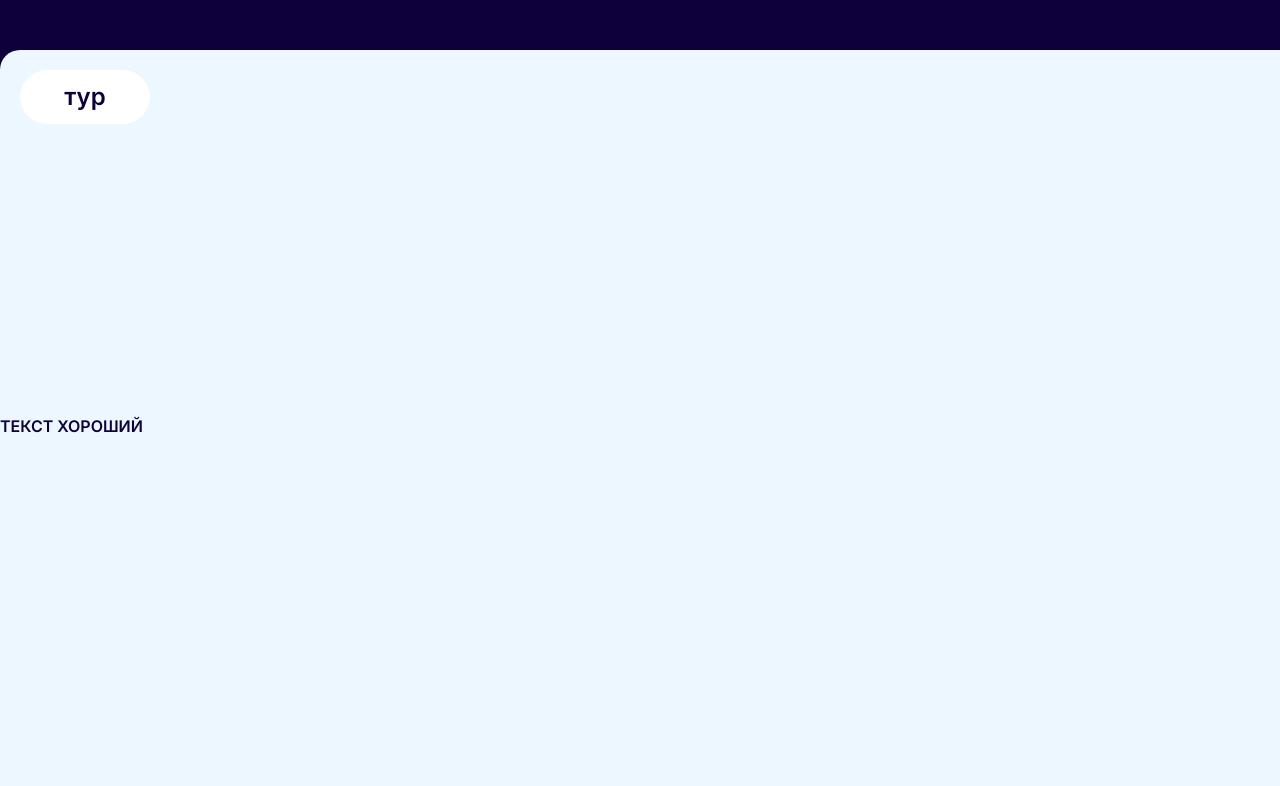
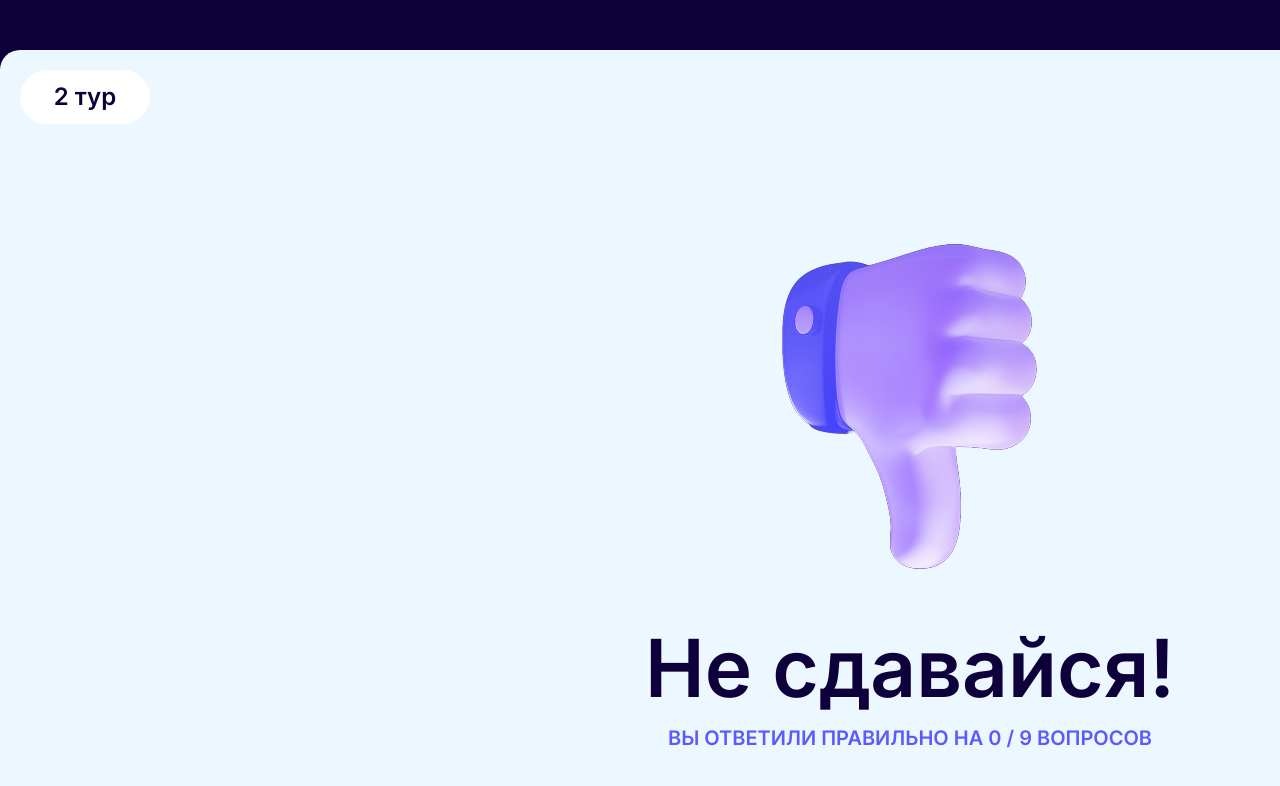
Before and after one commit to Iranigami/quiz-project, a React (Vite) app: page /result/1 in a window 1280 px wide. Shown: the top 786 px of the page. Built offline with nearby package versions, Linux system fonts and the light colour scheme.

Commit message:
result page layout

```diff
--- a/src/App.tsx
+++ b/src/App.tsx
@@ -7,9 +7,7 @@ import ResultPage from "./comps/ResultPage";
 import { tours } from "./data";
 
 function App() {
-  //тестовые данные на время
-  const questionsCount = 12;
-  const res = 6;
+  const [result, setResult] = useState(0);
 
 
   return (
@@ -20,6 +18,7 @@ function App() {
           path="/quiz/:tourId/:questionId"
           element={
             <QuizCard
+            onEndTour={(correctAnswers) => {setResult(correctAnswers)}}
             />
           }
         />
@@ -28,11 +27,10 @@ function App() {
           element={<TourPage/>}
         />
         <Route
-          path="/result/:tour_id"
+          path="/result/:tourId"
           element={
             <ResultPage
-              answeredQuestions={res}
-              totalQuestions={questionsCount}
+              answeredQuestions={result}
             />
           }
         />
--- a/src/comps/ResultPage.tsx
+++ b/src/comps/ResultPage.tsx
@@ -3,35 +3,67 @@ import great from "../assets/images/great.png";
 import good from "../assets/images/good.png";
 import bad from "../assets/images/bad.png";
 import { useState } from "react";
+import { tours } from "../data";
+import Modal from "./Modal";
 
 type Props = {
   answeredQuestions: number;
-  totalQuestions: number;
 };
 
 export default function ResultPage({
   answeredQuestions,
-  totalQuestions,
 }: Props) {
-  const result = totalQuestions / answeredQuestions;
-
   const navigate = useNavigate();
   const {tourId} = useParams();
+  const questionCount = tours[Number(tourId)].questions.length;
+  const result = questionCount / answeredQuestions;
+  const [isModalOpen, setIsModalOpen] = useState(false);
+
   return (
-    <div className="w-[1820px] h-[980px] justify-center items-center top-[50px] mx-auto left-0 right-0 fixed font-inter font-semibold">
-      <div className="bg-[#ECF7FF] rounded-[20px] w-fill h-[858px] font-inter text-dark-blue font-semibold justify-center items-center mx-auto py-[20%]">
+    <div className="w-[1820px] h-[980px] justify-center items-center top-[50px] mx-auto left-0 right-0 fixed">
+      <div className="bg-[#ECF7FF] rounded-[20px] w-fill h-[858px] font-inter text-dark-blue font-semibold justify-center items-center mx-auto py-[158px]">
         <div className="w-[130px] h-[54px] rounded-full bg-white text-[24px] justify-center items-center flex absolute top-[20px] left-[20px]">
-          <span>{tourId} тур</span>
+          <span>{Number(tourId)+1} тур</span>
         </div>
-        {result === 1 && <div>ТЕКСТ КРУТОЙ</div>}
-        {result <= 2 && result !== 1 && <div>ТЕКСТ ХОРОШИЙ</div>}
-        {result > 2 && <div>ТЕКСТ ПЛОХОЙ</div>}
+        {result === 1 && (
+          <div className="w-[1004px] h-[542px] justify-center text-center items-center mx-auto">
+            <img src={great} alt="great" className="mx-auto" />
+            <div className="mt-[20px] text-[80px] leading-[100%] tracking-[-2%]">
+              Вы справились отлично!
+            </div>
+            <div className="mt-[20px] text-[20px] text-aspide-blue leading-[100%] tracking-[-2%]">
+              ВЫ ОТВЕТИЛИ ПРАВИЛЬНО НА {answeredQuestions} / {questionCount} ВОПРОСОВ
+            </div>
+          </div>
+          )}
+        {result <= 2 && result !== 1 && (
+          <div className="w-[1004px] h-[542px] justify-center text-center items-center mx-auto">
+            <img src={good} alt="good" className="mx-auto" />
+            <div className="mt-[20px] text-[80px] leading-[100%] tracking-[-2%]">
+              Хороший результат
+            </div>
+            <div className="mt-[20px] text-[20px] text-aspide-blue leading-[100%] tracking-[-2%]">
+              ВЫ ОТВЕТИЛИ ПРАВИЛЬНО НА {answeredQuestions} / {questionCount} ВОПРОСОВ
+            </div>
+          </div>
+          )}
+        {result > 2 && (
+          <div className="w-[1004px] h-[542px] justify-center text-center items-center mx-auto">
+            <img src={bad} alt="bad" className="mx-auto" />
+            <div className="mt-[20px] text-[80px] leading-[100%] tracking-[-2%]">
+              Не сдавайся!
+            </div>
+            <div className="mt-[20px] text-[20px] text-aspide-blue leading-[100%] tracking-[-2%]">
+              ВЫ ОТВЕТИЛИ ПРАВИЛЬНО НА {answeredQuestions} / {questionCount} ВОПРОСОВ
+            </div>
+          </div>
+          )}
       </div>
       <div className="flex gap-[2px] mt-[2px]">
         <button
           className="bg-aspide-blue w-full flex justify-center items-center h-[120px] rounded-[20px] text-white text-[20px] cursor-pointer"
           onClick={() => {
-            navigate("/");
+            setIsModalOpen(true);
           }}
         >
           НА ГЛАВНУЮ
@@ -39,12 +71,22 @@ export default function ResultPage({
         <button
           className="bg-aspide-blue w-full flex justify-center items-center h-[120px] rounded-[20px] text-white text-[20px] cursor-pointer"
           onClick={() => {
-            navigate("/quiz");
+            navigate(`/tour/${Number(tourId)+1}`);    //добавить обработку последнего тура
           }}
         >
           ДАЛЕЕ
         </button>
       </div>
+                  {isModalOpen && (
+                    <>
+                      <div className="w-full h-full fixed absolute bg-dark-blue opacity-[50%] z-100 top-0 left-0" />
+                      <Modal
+                        onClose={() => {
+                          setIsModalOpen(false);
+                        }}
+                      />
+                    </>
+                  )}
     </div>
   );
 }
```
